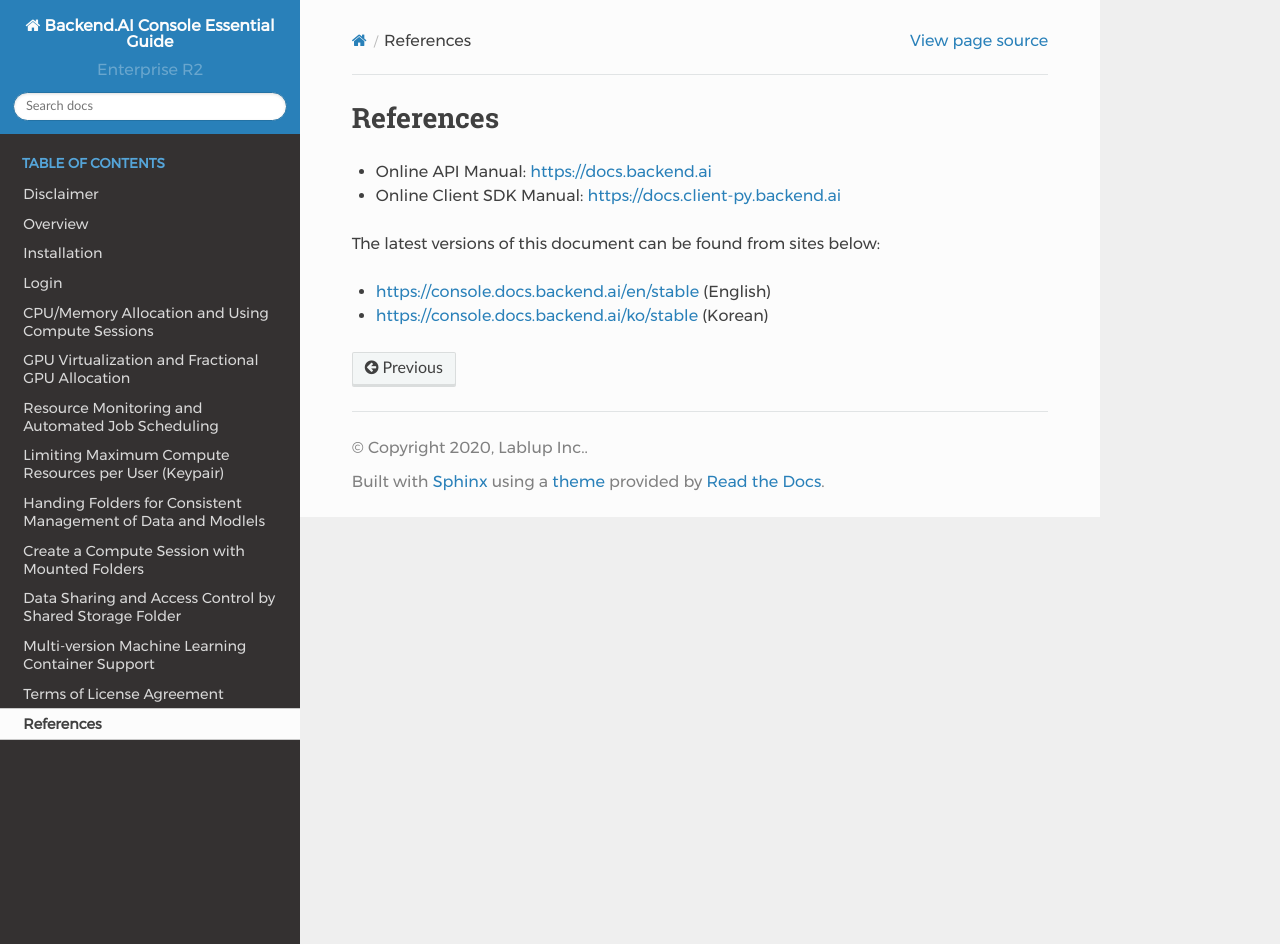
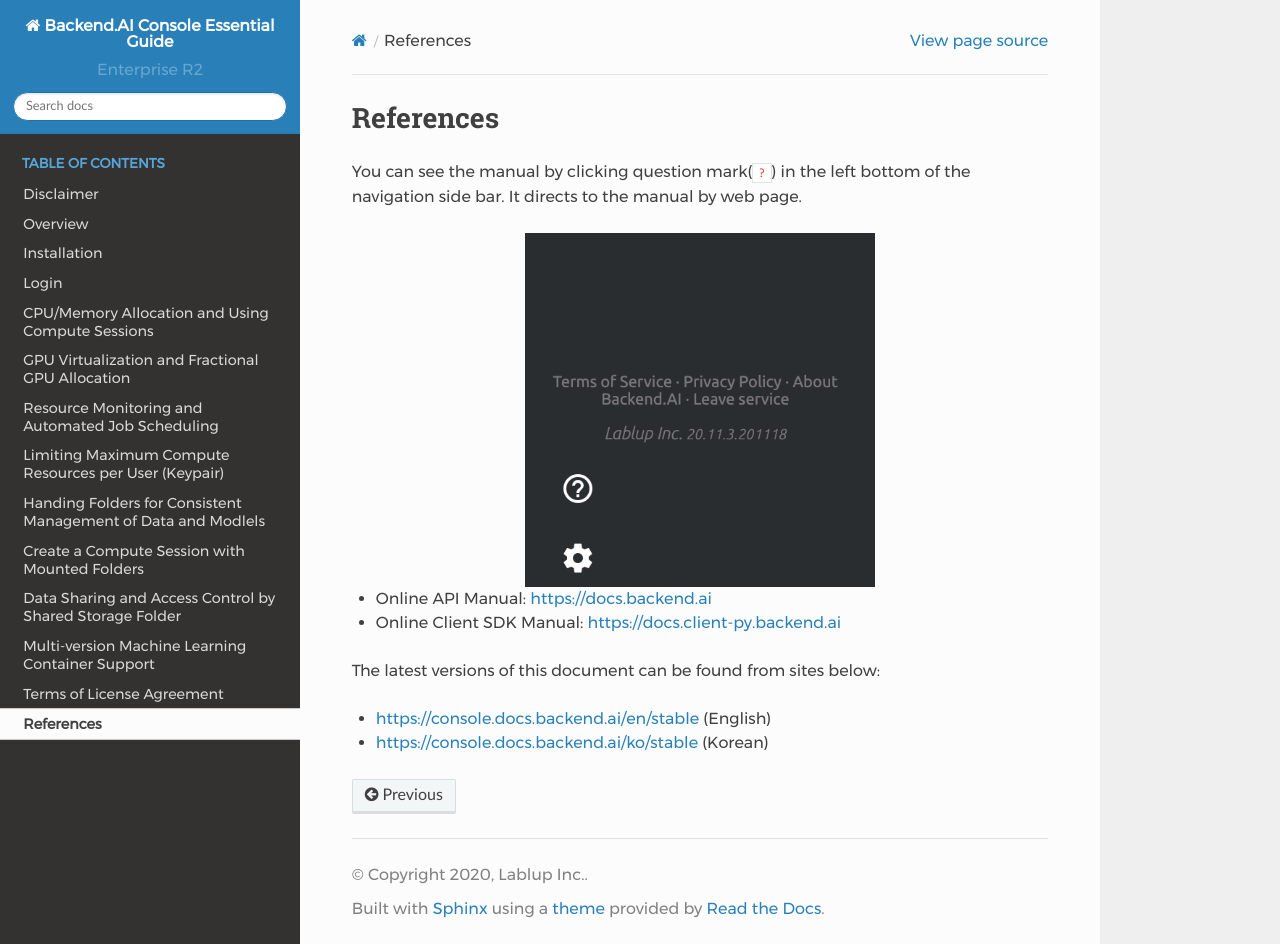
Before and after one commit to lablup/backend.ai-docs-webui, a Sphinx documentation site: the page built from docs/references/references.rst, in a window 1280 px wide and 944 px high. Built offline with Sphinx 7.4.7 and the Read the Docs theme 2.0.0, drawn with Linux system fonts in a browser that asks for light colours.

Commit message:
docs: add description about link to the manual page of essential-guide-r2

```diff
--- a/docs/references/references.rst
+++ b/docs/references/references.rst
@@ -1,6 +1,14 @@
 ==========
 References
 ==========
+
+You can see the manual by clicking question mark(``?``) in
+the left bottom of the navigation side bar. It directs to the
+manual by web page.
+
+.. image:: link_button_to_manual.png
+   :width: 350
+   :align: center
 
 - Online API Manual: https://docs.backend.ai
 - Online Client SDK Manual: https://docs.client-py.backend.ai
```
Also changed, not shown: docs/references/link_button_to_manual.png (added), 1 other file.
